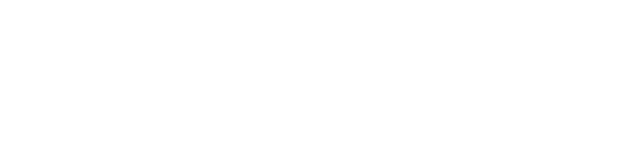
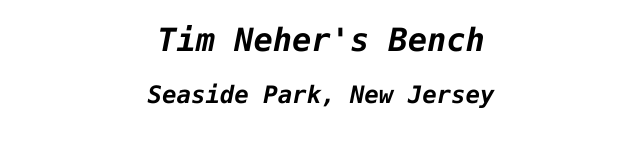
Before and after one commit to neherdata/tim-neher-bench.neher.me, a plain HTML site: page index.html in a window 1280 px wide. Shown: the whole page, without its empty margins (319-959 px from the left). Drawn offline with Linux system fonts and the light colour scheme.

Commit message:
top
Signed-off-by: Tyler M. Neher <tyler@neherdata.com>

```diff
--- a/index.html
+++ b/index.html
@@ -69,6 +69,8 @@
 </head>
 
 <body>
+	<h1>Tim Neher's Bench</h1>
+	<h2>Seaside Park, New Jersey</h2>
 	<div id="map"></div>
 </body>
 
```
